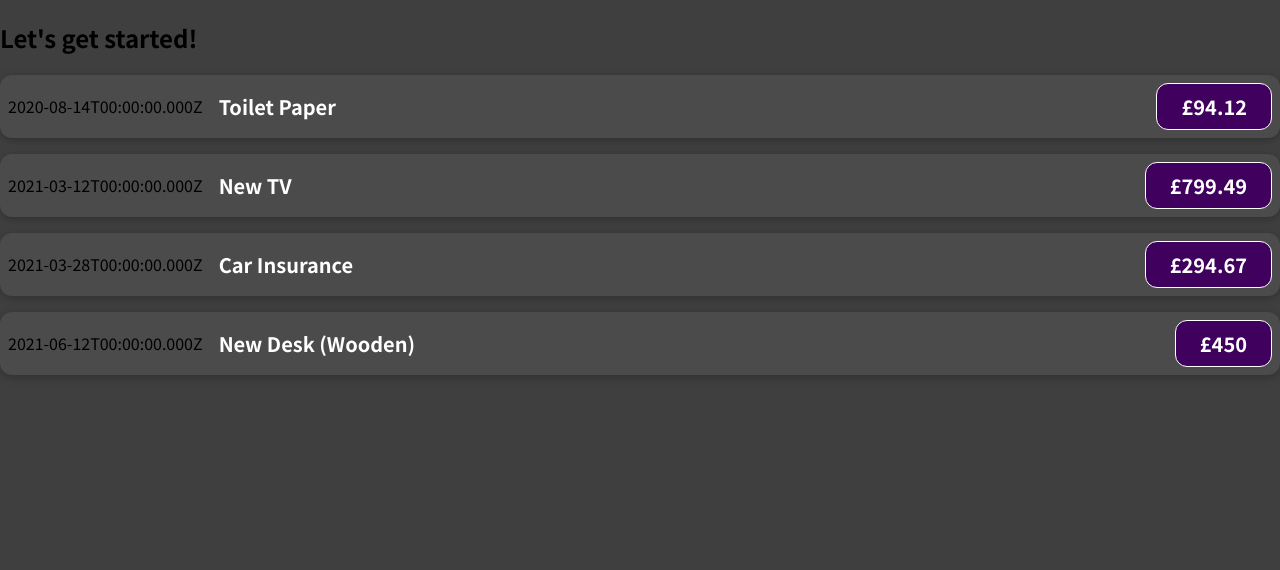
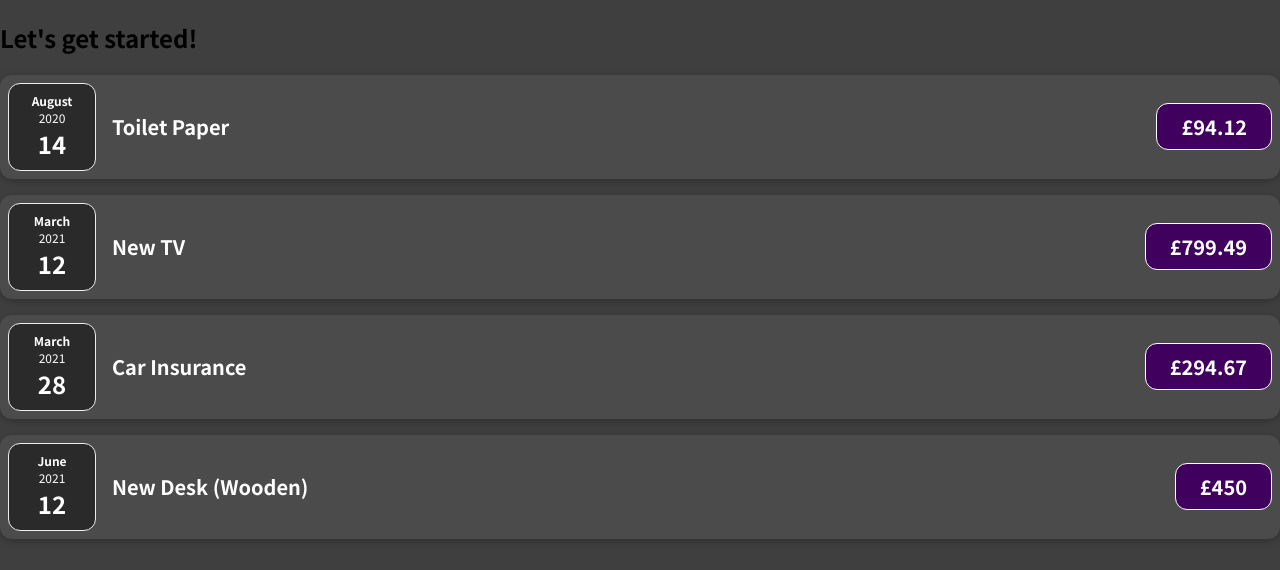
Before and after one commit to glenadamson1984/Expense-Manager, a React (Create React App) app: page / in a window 1280 px wide. Shown: the top 570 px of the page. Built offline with nearby package versions, Linux system fonts and the light colour scheme; the HTML template or start-up script is replaced by a standard one.

Commit message:
Changes on webstorm

```diff
--- /dev/null
+++ b/src/components/ExpenseDate.css
@@ -0,0 +1,28 @@
+.expense-date {
+  display: flex;
+  flex-direction: column;
+  width: 5.5rem;
+  height: 5.5rem;
+  border: 1px solid #ececec;
+  background-color: #2a2a2a;
+  color: white;
+  border-radius: 12px;
+  align-items: center;
+  justify-content: center;
+}
+
+.expense-date__month {
+  font-size: 0.75rem;
+  font-weight: bold;
+}
+
+.expense-date__year {
+  font-size: 0.75rem;
+}
+
+.expense-date__day {
+  font-size: 1.5rem;
+  font-weight: bold;
+}
+
+/*# sourceMappingURL=ExpenseDate.css.map */
--- /dev/null
+++ b/src/components/ExpenseDate.js
@@ -0,0 +1,17 @@
+import "./ExpenseDate.css";
+
+const ExpenseDate = ({ date }) => {
+  const month = date.toLocaleString("en-GB", { month: "long" });
+  const day = date.toLocaleString("en-GB", { day: "2-digit" });
+  const year = date.getFullYear();
+
+  return (
+    <div className="expense-date">
+      <div className="expense-date__month">{month}</div>
+      <div className="expense-date__year">{year}</div>
+      <div className="expense-date__day">{day}</div>
+    </div>
+  );
+};
+
+export default ExpenseDate;
--- /dev/null
+++ b/src/components/ExpenseDate.scss
@@ -0,0 +1,26 @@
+.expense-date {
+  display: flex;
+  flex-direction: column;
+  width: 5.5rem;
+  height: 5.5rem;
+  border: 1px solid #ececec;
+  background-color: #2a2a2a;
+  color: white;
+  border-radius: 12px;
+  align-items: center;
+  justify-content: center;
+}
+
+.expense-date__month {
+  font-size: 0.75rem;
+  font-weight: bold;
+}
+
+.expense-date__year {
+  font-size: 0.75rem;
+}
+
+.expense-date__day {
+  font-size: 1.5rem;
+  font-weight: bold;
+}
--- a/src/components/ExpenseItem.css
+++ b/src/components/ExpenseItem.css
@@ -1,71 +1,38 @@
 .expense-item {
-  display: -webkit-box;
-  display: -ms-flexbox;
   display: flex;
-  -webkit-box-pack: justify;
-      -ms-flex-pack: justify;
   justify-content: space-between;
-  -webkit-box-align: center;
-      -ms-flex-align: center;
   align-items: center;
-  -webkit-box-shadow: 0 2px 8px rgba(0, 0, 0, 0.25);
   box-shadow: 0 2px 8px rgba(0, 0, 0, 0.25);
   padding: 0.5rem;
   margin: 1rem 0;
   border-radius: 12px;
   background-color: #4b4b4b;
 }
-
 .expense-item h2 {
   color: #3a3a3a;
   font-size: 1rem;
-  -webkit-box-flex: 1;
-      -ms-flex: 1;
   flex: 1;
   margin: 0 1rem;
   color: white;
 }
 
 .expense-item__description {
-  display: -webkit-box;
-  display: -ms-flexbox;
   display: flex;
-  -webkit-box-orient: vertical;
-  -webkit-box-direction: normal;
-      -ms-flex-direction: column;
   flex-direction: column;
   gap: 1rem;
-  -webkit-box-align: end;
-      -ms-flex-align: end;
   align-items: flex-end;
-  -ms-flex-flow: column-reverse;
   flex-flow: column-reverse;
-  -webkit-box-pack: start;
-      -ms-flex-pack: start;
   justify-content: flex-start;
-  -webkit-box-flex: 1;
-      -ms-flex: 1;
   flex: 1;
 }
-
 @media (min-width: 580px) {
   .expense-item__description {
-    -webkit-box-orient: horizontal;
-    -webkit-box-direction: normal;
-        -ms-flex-direction: row;
     flex-direction: row;
-    -webkit-box-align: center;
-        -ms-flex-align: center;
     align-items: center;
-    -webkit-box-pack: start;
-        -ms-flex-pack: start;
     justify-content: flex-start;
-    -webkit-box-flex: 1;
-        -ms-flex: 1;
     flex: 1;
   }
 }
-
 @media (min-width: 580px) {
   .expense-item__description h2 {
     font-size: 1.25rem;
@@ -81,11 +48,11 @@
   padding: 0.5rem;
   border-radius: 12px;
 }
-
 @media (min-width: 580px) {
   .expense-item__price {
     font-size: 1.25rem;
     padding: 0.5rem 1.5rem;
   }
 }
+
 /*# sourceMappingURL=ExpenseItem.css.map */
--- a/src/components/ExpenseItem.js
+++ b/src/components/ExpenseItem.js
@@ -1,9 +1,10 @@
 import "./ExpenseItem.css";
+import ExpenseDate from "./ExpenseDate";
 
 const ExpenseItem = ({ title, amount, date }) => {
   return (
     <div className="expense-item">
-      <div>{date.toISOString()}</div>
+      <ExpenseDate date={date} />
       <div className="expense-item__description">
         <h2>{title}</h2>
         <div className="expense-item__price">£{amount}</div>
```
Also changed, not shown: 2 other files (tests, documents, lock files or other folders). Lines whose indentation alone changed are shown as unchanged.
